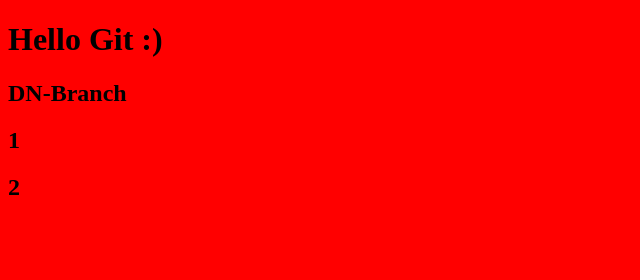
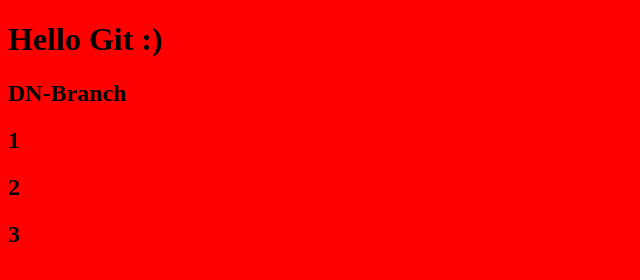
Before and after one commit to thystruby2/git-tms-course, a plain HTML site: page index.html in a window 1280 px wide. Shown: the full height of the page, 0-640 px from the left. Drawn offline with Linux system fonts and the light colour scheme.

Commit message:
new msg 3

```diff
--- a/index.html
+++ b/index.html
@@ -15,5 +15,6 @@
   <h2>DN-Branch</h2>
   <h2>1</h2>
   <h2>2</h2>
+  <h2>3</h2>
 </body>
 </html>
```
